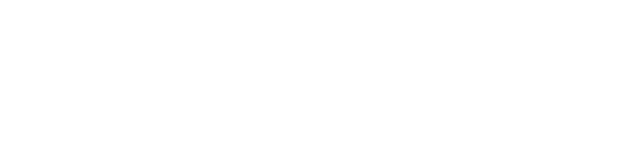
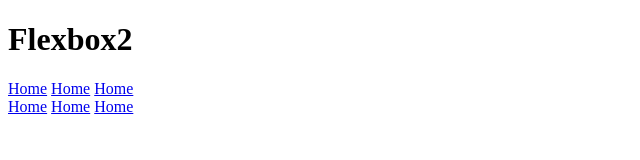
Before and after one commit to JenniferDuverglas/Flexbox_Labs, a plain HTML site: page html/flexbox2.html in a window 1280 px wide. Shown: the whole page, without its empty margins (0-640 px from the left). Drawn offline with Linux system fonts and the light colour scheme.

```diff
--- a/html/flexbox2.html
+++ b/html/flexbox2.html
@@ -7,6 +7,20 @@
     <link rel="stylesheet" type="text/css" href="../css/style2.css"
 </head>
 <body>
+    <h1>Flexbox2</h1>
+    <div class="flex1">
+        <div class="flex2">
+            <a href="../index.html">Home</a>
+            <a  href="flexbox1.html">Home</a>
+            <a href="flexbox2.html">Home</a>
+        </div>
+        <div class="flex3">
+            <a href="../index.html">Home</a>
+            <a  href="flexbox1.html">Home</a>
+            <a href="flexbox2.html">Home</a>
+        </div>
+
+
 
 </body>
 </html>
```
Also changed, not shown: html/flexbox1.html (+6 -5 lines).
